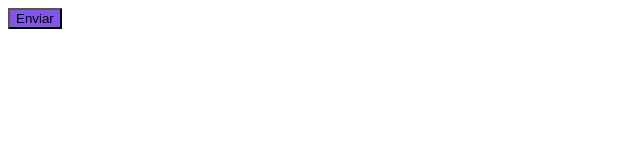
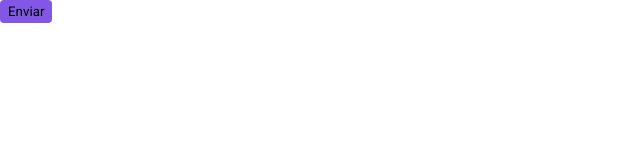
Before and after one commit to antonioRenato/Ignite-Shop, a Next.js app: page / in a window 1280 px wide. Shown: the top 160 px of the page, without its empty margins (0-640 px from the left). Built offline with nearby package versions, Linux system fonts and the light colour scheme.

Commit message:
start css

```diff
--- a/src/pages/_app.tsx
+++ b/src/pages/_app.tsx
@@ -1,5 +1,8 @@
+import { globalStyle } from '@/styles/global'
 import type { AppProps } from 'next/app'
 
 export default function App({ Component, pageProps }: AppProps) {
+  globalStyle();
+
   return <Component {...pageProps} />
 }
--- a/src/pages/_document.tsx
+++ b/src/pages/_document.tsx
@@ -1,3 +1,4 @@
+import { getCssText } from '@/styles'
 import { Html, Head, Main, NextScript} from 'next/document'
 
 export default function Document() {
@@ -7,6 +8,8 @@ export default function Document() {
         <link rel="preconnect" href="https://fonts.googleapis.com" />
         <link rel="preconnect" href="https://fonts.gstatic.com" crossOrigin="anonymous" />
         <link href="https://fonts.googleapis.com/css2?family=Roboto:wght@400;700&display=swap" rel="stylesheet" />
+
+        <style id="stitches" dangerouslySetInnerHTML={{ __html: getCssText() }} />
       </Head>
       <body>
         <Main />
--- a/src/pages/index.tsx
+++ b/src/pages/index.tsx
@@ -1,7 +1,10 @@
 import { styled } from '../styles'
 
 const Button = styled('button', {
-  backgroundColor: '$rocketseat'
+  backgroundColor: '$rocketseat',
+  borderRadius: 4,
+  border: 0,
+  padding: '4px 8px',
 })
 
 export default function Home() {
--- /dev/null
+++ b/src/styles/global.ts
@@ -0,0 +1,17 @@
+import { globalCss } from ".";
+
+export const globalStyle = globalCss({
+  '*': {
+    margin: 0,
+    padding: 0,
+  },
+
+  body: {
+    '-webkit-font-smoothing': 'antialiased',
+  },
+
+  'body, input, textarea, button': {
+    fontFamily: 'Roboto',
+    fontWeight: 400,
+  },
+})
```
